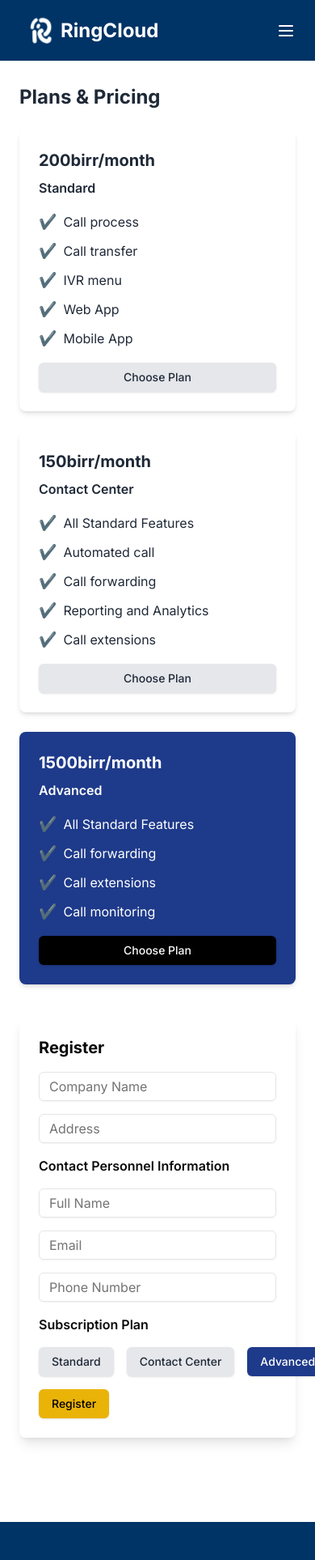
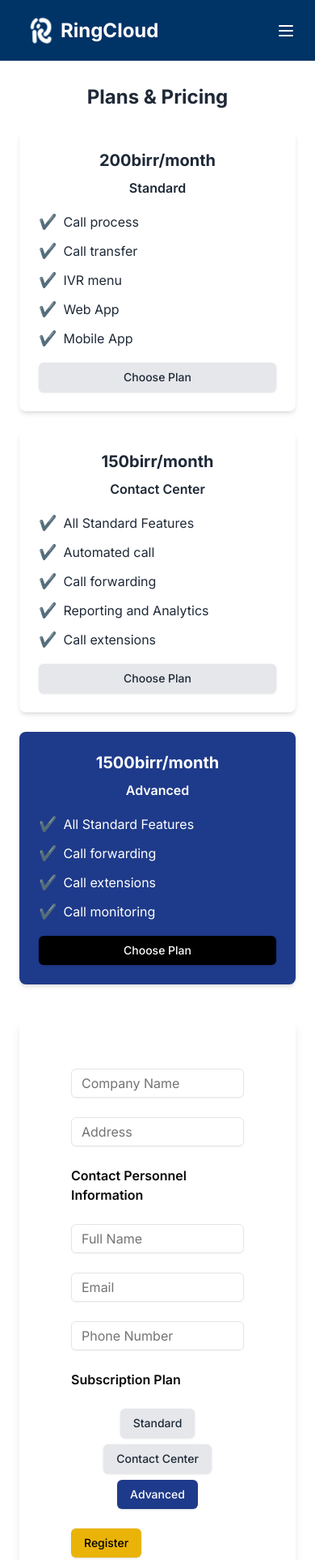
Before and after one commit to ADGO-et/ring-cloud, a Next.js app: page /pricing in a window 390 px wide. Shown: the top 1927 px of the page at 81% size. Built offline with nearby package versions, Linux system fonts and the light colour scheme.

Commit message:
adding some responsiveness on pricing page

```diff
--- a/components/pricing-comp/Pricing.tsx
+++ b/components/pricing-comp/Pricing.tsx
@@ -43,10 +43,12 @@ export default function PricingPage() {
 
   return (
     <div className="max-w-6xl my-20 mx-auto p-6">
-      <h2 className="text-2xl font-bold text-gray-800 mb-6">Plans & Pricing</h2>
+      <h2 className="text-2xl font-bold text-gray-800 mb-6 text-center">
+        Plans & Pricing
+      </h2>
 
       {/* Pricing Cards */}
-      <div className="grid grid-cols-1 md:grid-cols-3 gap-6">
+      <div className="grid grid-cols-1 sm:grid-cols-2 lg:grid-cols-3 gap-6">
         {pricingPlans.map((plan) => (
           <div
             key={plan.name}
@@ -54,11 +56,11 @@ export default function PricingPage() {
               selectedPlan === plan.name
                 ? "bg-blue-900 text-white"
                 : "bg-white text-gray-800"
-            }`}
+            } flex flex-col items-center text-center`}
           >
             <h3 className="text-xl font-bold">{plan.price}/month</h3>
             <p className="mt-2 font-semibold">{plan.name}</p>
-            <ul className="mt-4 space-y-2">
+            <ul className="mt-4 space-y-2 text-left w-full">
               {plan.features.map((feature, index) => (
                 <li key={index} className="flex items-center space-x-2">
                   <span className="text-lg">✔️</span>
@@ -81,18 +83,18 @@ export default function PricingPage() {
       </div>
 
       {/* Subscription Form */}
-      <div className="bg-white shadow-lg rounded-lg p-6 mt-10">
-        <h3 className="text-xl font-bold mb-4">Register</h3>
-        <div className="space-y-4">
-          <Input placeholder="Company Name" />
-          <Input placeholder="Address" />
+      <div className="bg-white shadow-lg rounded-lg p-16 mt-10 w-full max-w-xl mx-auto ">
+        {/* <h3 className="text-xl font-bold mb-4 text-center">Register</h3> */}
+        <div className="space-y-6">
+          <Input placeholder="Company Name" className="w-full" />
+          <Input placeholder="Address" className="w-full" />
           <h4 className="font-semibold mt-4">Contact Personnel Information</h4>
-          <Input placeholder="Full Name" />
-          <Input type="email" placeholder="Email" />
-          <Input type="tel" placeholder="Phone Number" />
+          <Input placeholder="Full Name" className="w-full" />
+          <Input type="email" placeholder="Email" className="w-full" />
+          <Input type="tel" placeholder="Phone Number" className="w-full" />
 
           <h4 className="font-semibold mt-4">Subscription Plan</h4>
-          <div className="flex space-x-4">
+          <div className="flex flex-wrap gap-2 justify-center">
             {pricingPlans.map((plan) => (
               <Button
                 key={plan.name}
```
